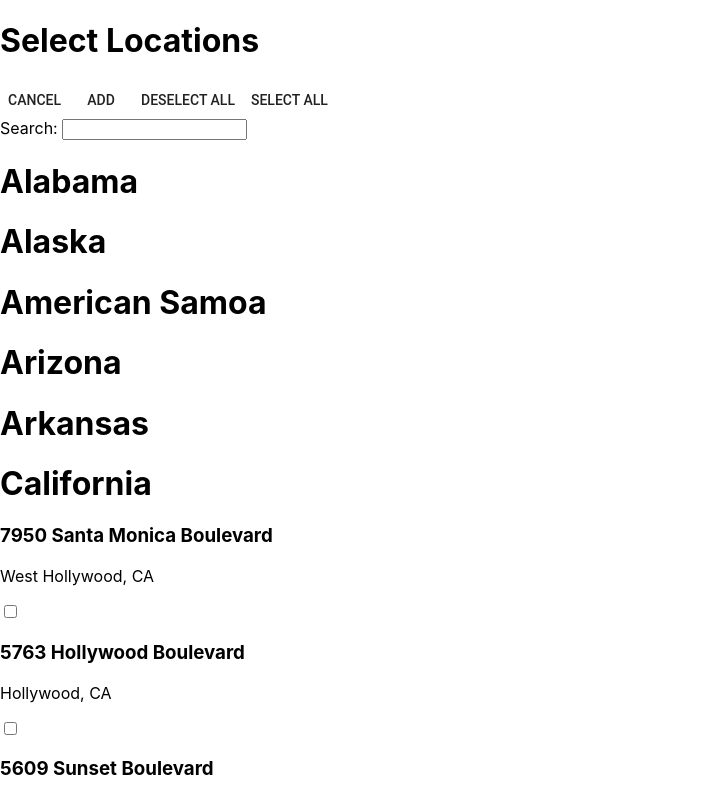
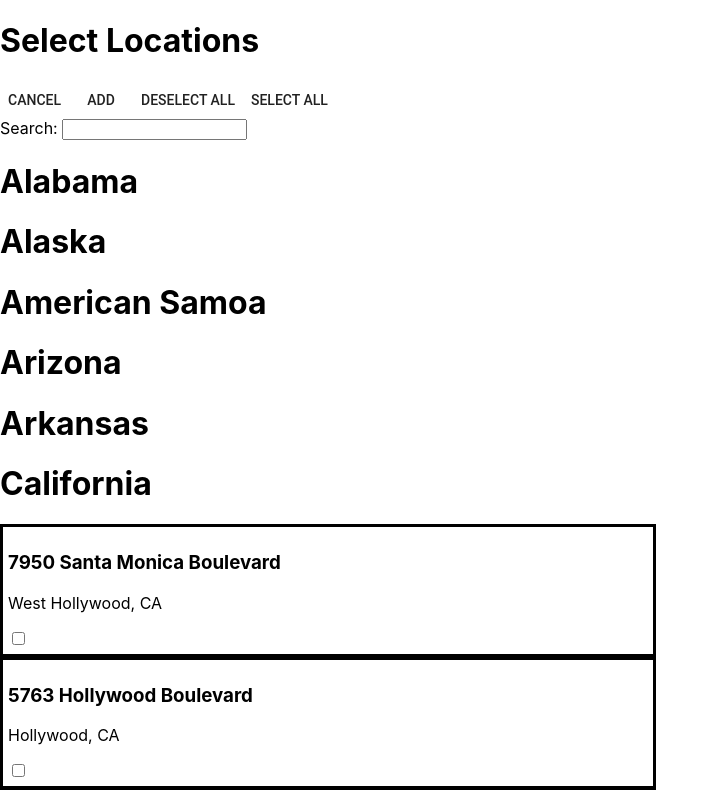
Before and after one commit to grantkayes/locationdisplay, a React (Create React App) app: page / in a window 1280 px wide. Shown: the top 790 px of the page, without its empty margins (0-719 px from the left). Built offline with nearby package versions, Linux system fonts and the light colour scheme.

Commit message:
added styling to location components

```diff
--- /dev/null
+++ b/src/components/Location.css
@@ -0,0 +1,6 @@
+.body {
+    border-style: solid;
+    border-width: 3px;
+    padding: 5px;
+    width: 50%;
+}
--- a/src/components/Location.js
+++ b/src/components/Location.js
@@ -1,8 +1,9 @@
 import React from 'react';
+import './Location.css'
 
 const Location = (props) => {
   return (
-    <div>
+    <div className='body'>
       <h3> {props.address} </h3>
       <p> {`${props.city}, ${props.state}`} </p>
       {props.allChecked ? <input type="checkbox" checked /> : <input type="checkbox" />}
```
